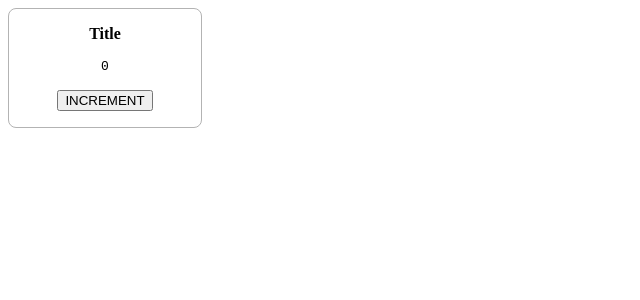
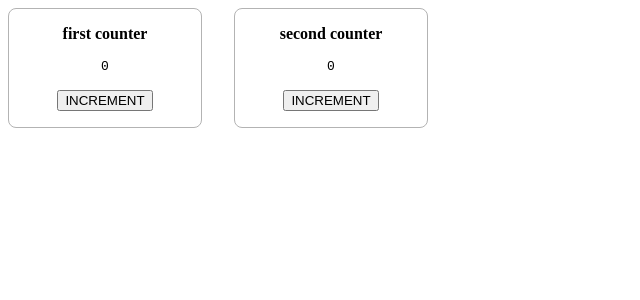
Before and after one commit to Poya-Faraji/trello-clone, a React app: page / in a window 1280 px wide. Shown: the top 300 px of the page, without its empty margins (0-640 px from the left). Built offline with nearby package versions, Linux system fonts and the light colour scheme; the HTML template or start-up script is replaced by a standard one.

Commit message:
[ADD] props to counter

```diff
--- a/src/App.tsx
+++ b/src/App.tsx
@@ -4,7 +4,8 @@ import Counter from "./components/Counter/Counter";
 export default function App(): ReactNode {
   return (
     <div className="app">
-      <Counter />
+      <Counter title="first counter" />
+      <Counter title="second counter" />
     </div>
   )
 }
--- a/src/components/Counter/Counter.tsx
+++ b/src/components/Counter/Counter.tsx
@@ -1,7 +1,11 @@
 import { useState, type ReactNode } from "react"
 import styles from "./Counter.module.css"
 
-export default function Counter(): ReactNode {
+type Props = {
+    title: string
+}
+
+export default function Counter({ title }: Props): ReactNode {
     const [count, setCount] = useState(0)
 
     const handleButtonIncrement = (): void => {
@@ -9,7 +13,7 @@ export default function Counter(): ReactNode {
     }
 
     return <div className={styles.counter}>
-        <div className={styles.title}>Title</div>
+        <div className={styles.title}>{title}</div>
         <div className={styles.count}>{count}</div>
 
         <button className={styles.increment} onClick={handleButtonIncrement}>Increment</button>
```
